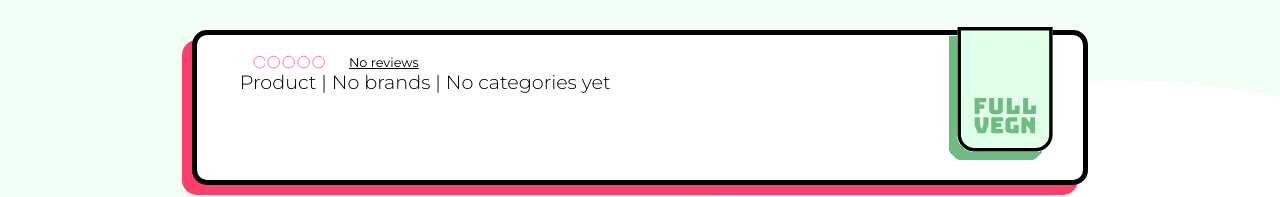
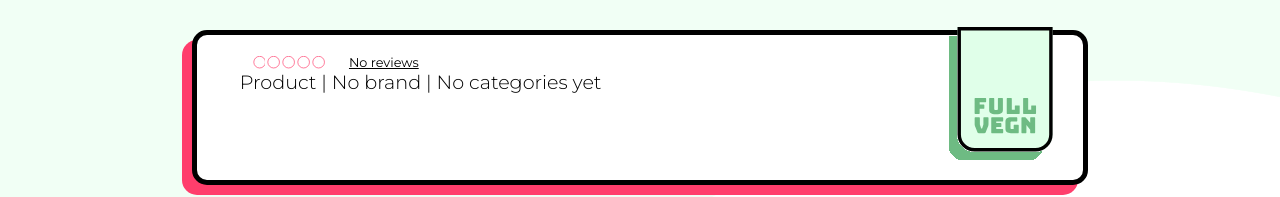
Before and after one commit to LeoEmVee/vegnfind-client, a Next.js app: page /itemdetails/1 in a window 1280 px wide. Shown: the part 450-647 px from the top of the page. Built offline with nearby package versions, Linux system fonts and the light colour scheme; no server answers; a web font is replaced by a local one.

Commit message:
Update result and list item (to say 'no brand' instead of 'no brands')

```diff
--- a/src/components/item-details/detail-card.tsx
+++ b/src/components/item-details/detail-card.tsx
@@ -41,7 +41,7 @@ function DetailCard({ param }: any) {
                 ? param?.brand && param?.brand
                 : param?.brands.length
                 ? param?.brands.length + ' brands'
-                : 'No brands'}
+                : 'No brand'}
             </span>
             {' | '}
             <span>
--- a/src/components/results/result-item.tsx
+++ b/src/components/results/result-item.tsx
@@ -52,7 +52,7 @@ function ResultItem({ itemDetails }: any) {
                   ? itemDetails.brand && itemDetails.brand
                   : itemDetails.brands.length
                   ? itemDetails.brands.length + ' brands'
-                  : 'No brands'}
+                  : 'No brand'}
               </span>
               {' | '}
               <span>
```
